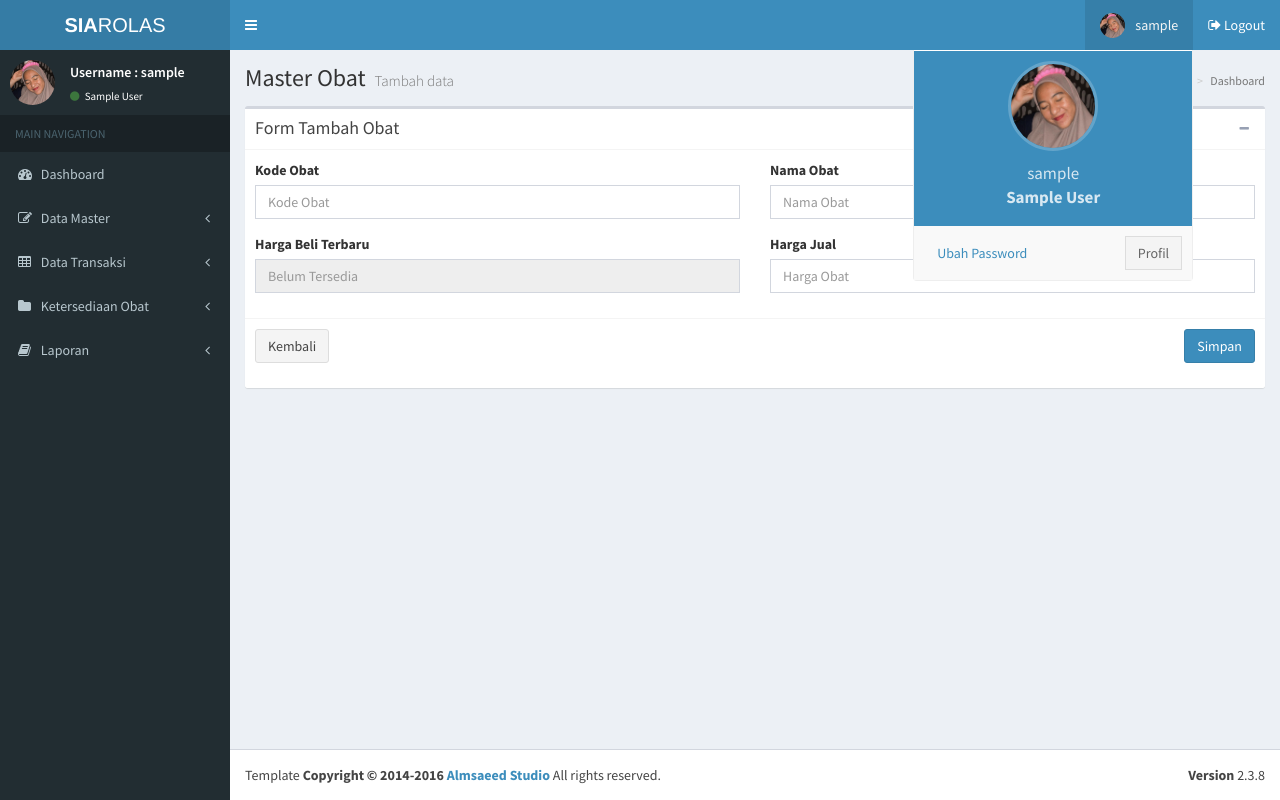
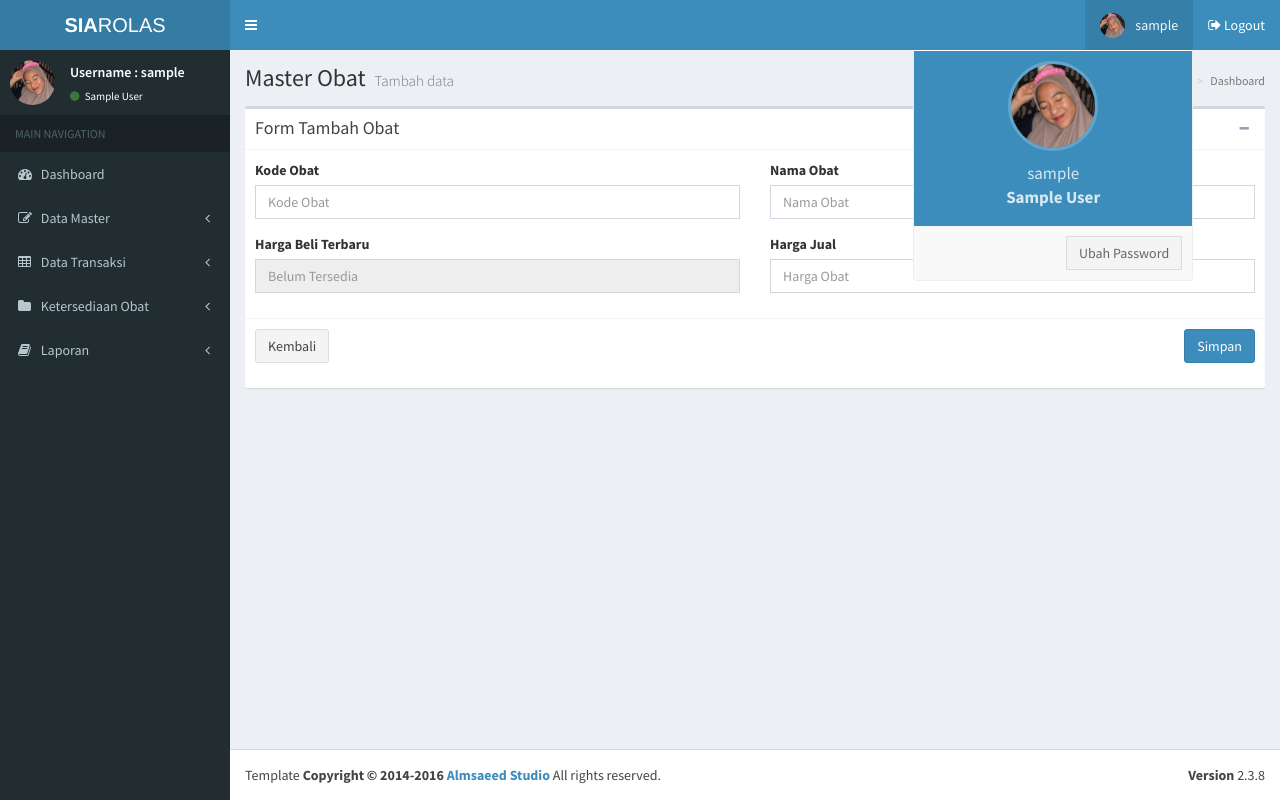
Before and after one commit to AkhyarNR/sia_rolas, a CodeIgniter app: page /sia_rolas/index.php/masterobat/add in a window 1280 px wide, after a click on "sample". Run offline with CodeIgniter, Linux system fonts and the light colour scheme; the visitor is signed in with stand-in values (Sample User, id 1); data that the repository does not hold is empty; some libraries are stand-ins or nearby versions.

Commit message:
Ubah Password

```diff
--- a/application/views/common/header.php
+++ b/application/views/common/header.php
@@ -66,11 +66,11 @@
               </li>
               <!-- Menu Footer-->
               <li class="user-footer">
-                <div class="pull-left">
+                <!-- <div class="pull-left">
                   <a href="#" class="btn btn-basic btn-flat">Ubah Password</a>
-                </div>
+                </div> -->
                 <div class="pull-right">
-                  <a href="<?php echo base_url() ?>" class="btn btn-default btn-flat">Profil</a>
+                  <a href="<?php echo base_url() ?>" class="btn btn-default btn-flat">Ubah Password</a>
                 </div>
               </li>
             </ul>
```
